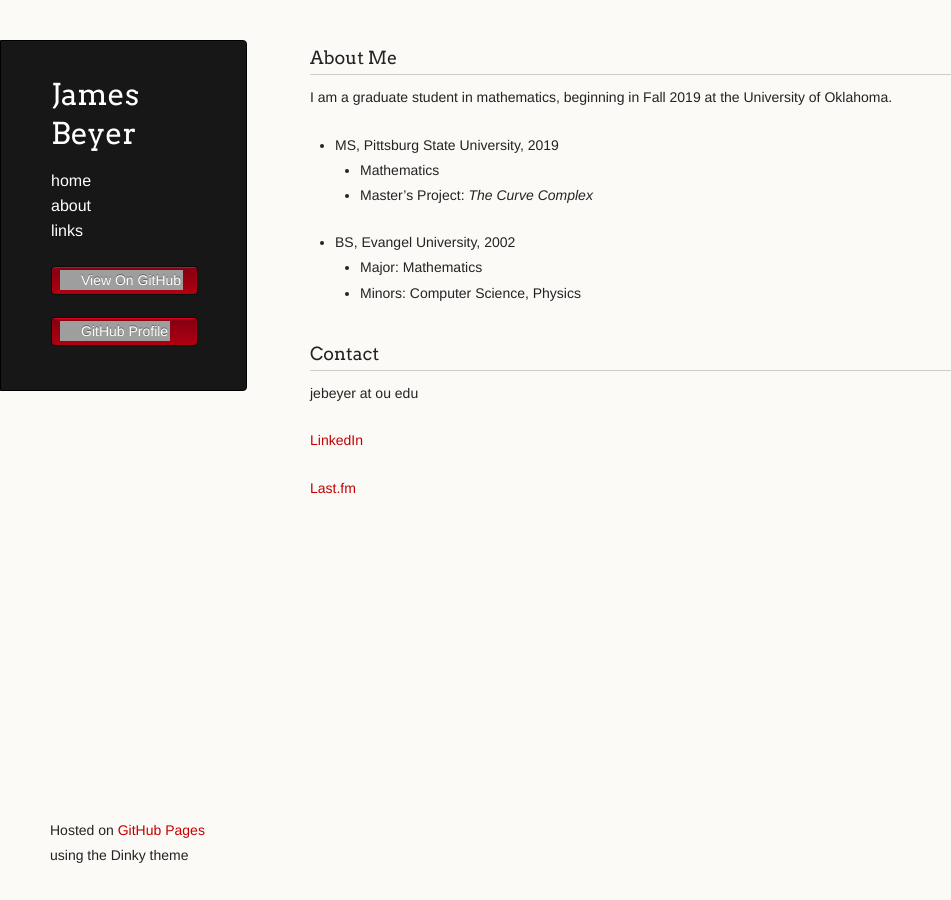
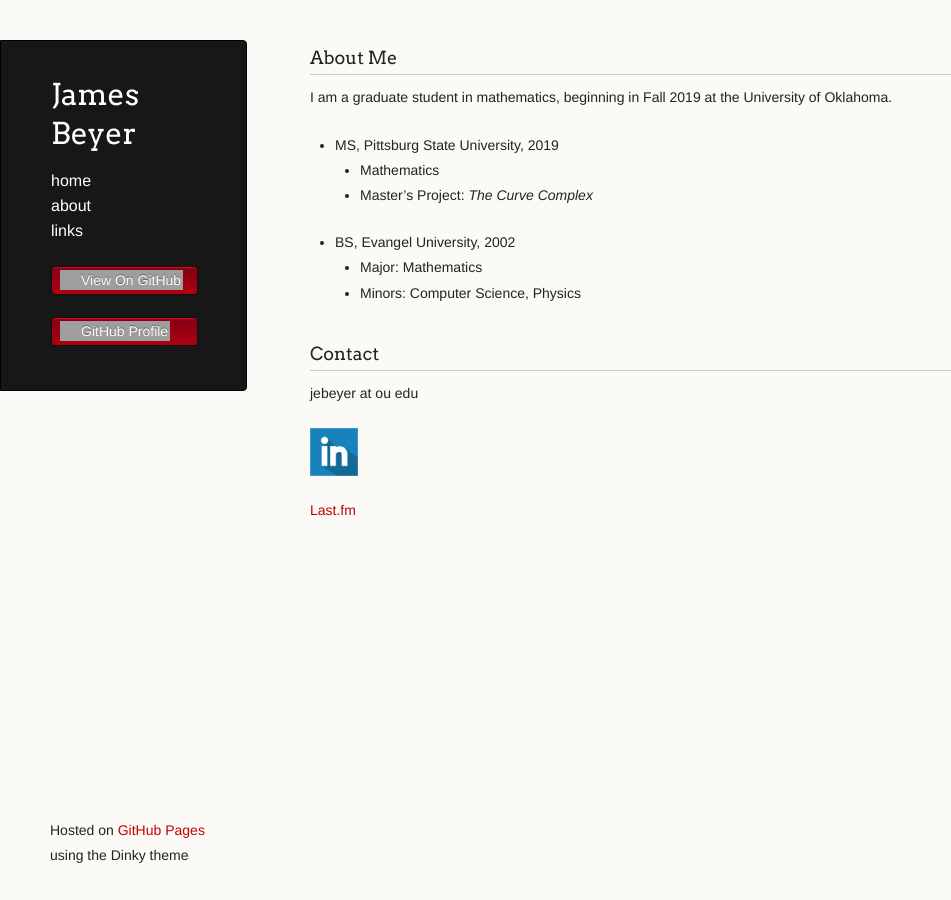
Before and after one commit to jebeyer/jebeyer.github.io, a Jekyll site: the page built from about.md, in a window 1280 px wide. Shown: the whole page, without its empty margins (0-951 px from the left). Built offline with Jekyll 4.4.1, drawn with Linux system fonts in a browser that asks for light colours; a script that is not in the unit is left out; our own code applies the rules of GitHub Pages for plain Markdown files; grey boxes are pictures that could not be loaded.

Commit message:
adding icons

```diff
--- a/about.md
+++ b/about.md
@@ -18,6 +18,6 @@ I am a graduate student in mathematics, beginning in Fall 2019 at the University
 
 jebeyer at ou edu
 
-[LinkedIn](https://www.linkedin.com/in/james-beyer-72558767)
+<a href="https://www.linkedin.com/in/james-beyer-72558767"><img src="./assets/linkedin-icon-512.png" alt="drawing" width="48"/></a>
 
 [Last.fm](https://www.last.fm/user/blahquaker)
```
